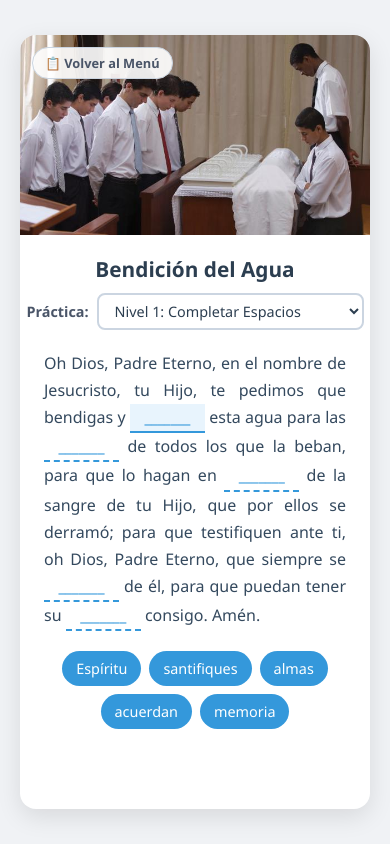
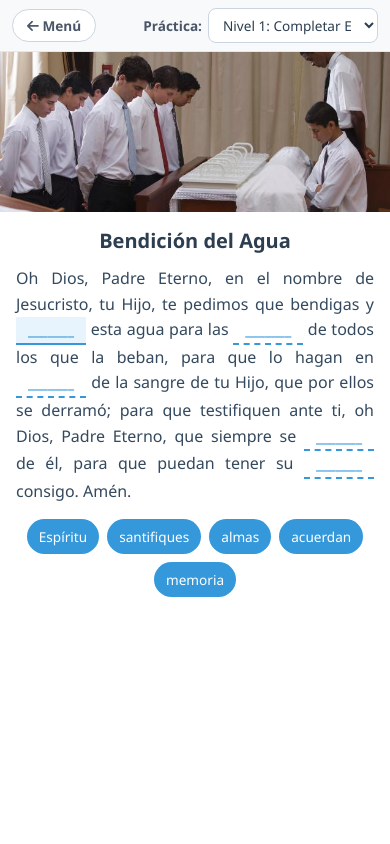
Before and after one commit to PaulRosado/Practica-de-Ordenanzas-SUD, a plain HTML site: page index.html in a window 390 px wide. Both pictures are taken after a click on the button "Bendición del Agua". Drawn offline with Linux system fonts and the light colour scheme.

Commit message:
Add files via upload

```diff
--- a/index.html
+++ b/index.html
@@ -14,8 +14,8 @@
         <!-- PANTALLA DE INICIO (MENU PRINCIPAL) -->
         <div id="welcome-screen" class="screen">
             <div class="menu-image-section">
-                <!-- Imagen de los élderes en el inicio -->
-                <img src="Elders.png" alt="Élderes" id="menu-img">
+                <!-- Imagen de los élderes con nuevo fondo azul integrado -->
+                <img src="/Elders.png" alt="Élderes" id="menu-img">
             </div>
             <div class="menu-content-section">
                 <h1>Práctica de Memorización</h1>
@@ -34,16 +34,12 @@
 
         <!-- PANTALLA DEL JUEGO INTERACTIVO -->
         <div id="game-screen" class="screen hidden">
-            <!-- Botón Volver al Menú Principal -->
-            <button id="back-to-menu-btn" class="back-btn">📋 Volver al Menú</button>
 
-            <div class="image-section">
-                <!-- Imagen de la mesa de Santa Cena durante la práctica -->
-                <img src="Blessing_the_sacrament.jpg" alt="Bendición de la Santa Cena" id="character-img">
-            </div>
-
-            <div class="progress-header">
-                <h2 id="ordinance-title">Bendición del ...</h2>
+            <!-- Encabezado de Navegación y Control Superior -->
+            <div class="top-nav-bar">
+                <button id="back-to-menu-btn" class="back-btn">
+                    <i class="fa-solid fa-arrow-left"></i> Menú
+                </button>
                 <div class="selector-container">
                     <label for="level-selector">Práctica:</label>
                     <select id="level-selector" class="styled-select">
@@ -54,10 +50,22 @@
                 </div>
             </div>
 
-            <div class="content-section" id="game-stage">
-                <!-- Contenido interactivo generado dinámicamente por JS -->
+            <!-- Imagen Visual de la Ordenanza -->
+            <div class="image-section">
+                <img src="Blessing_the_sacrament.jpg" alt="Bendición de la Santa Cena" id="character-img">
             </div>
 
+            <!-- Título de la Ordenanza Activa -->
+            <div class="progress-header">
+                <h2 id="ordinance-title">Bendición del ...</h2>
+            </div>
+
+            <!-- Escenario de Juego -->
+            <div class="content-section" id="game-stage">
+                <!-- Contenido generado dinámicamente por JS -->
+            </div>
+
+            <!-- Mensajes y Controles de Acción -->
             <div class="footer-section">
                 <div id="feedback-message" class="feedback"></div>
                 <div class="controls-container">
--- a/style.css
+++ b/style.css
@@ -14,27 +14,29 @@ body {
     padding: 20px;
 }
 
+/* Contenedor Principal Adaptable */
 .game-container {
     background-color: #ffffff;
     border-radius: 16px;
     box-shadow: 0 8px 24px rgba(0, 0, 0, 0.1);
     overflow: hidden;
-    max-width: 500px; /* Ajustado para un formato más cómodo */
+    max-width: 500px;
     width: 100%;
+    transition: all 0.3s ease;
 }
 
 .screen {
     width: 100%;
-    display: block;
 }
 
-/* --- ESTILOS DE LA VENTANA DE INICIO --- */
+/* --- VENTANA DE INICIO --- */
 .menu-image-section {
     width: 100%;
-    height: 380px;
-    background-color: #111;
+    height: 360px;
+    background-color: #3498db; /* Mismo color azul que el botón de agua */
     display: flex;
     justify-content: center;
+    align-items: flex-end;
 }
 
 .menu-image-section img {
@@ -45,20 +47,20 @@ body {
 }
 
 .menu-content-section {
-    padding: 30px 24px;
+    padding: 24px 20px;
     text-align: center;
 }
 
 .menu-content-section h1 {
-    font-size: 1.6rem;
+    font-size: 1.5rem;
     color: #2c3e50;
     margin-bottom: 8px;
 }
 
 .menu-subtitle {
-    font-size: 0.95rem;
+    font-size: 0.9rem;
     color: #718096;
-    margin-bottom: 24px;
+    margin-bottom: 20px;
 }
 
 .menu-buttons {
@@ -72,7 +74,7 @@ body {
     color: white;
     border: none;
     padding: 14px;
-    font-size: 1.05rem;
+    font-size: 1rem;
     font-weight: bold;
     border-radius: 12px;
     cursor: pointer;
@@ -84,78 +86,141 @@ body {
 }
 
 .menu-btn:hover { background-color: #1a252f; transform: translateY(-1px); }
-
-.secondary-menu-btn {
-    background-color: #3498db;
-}
+.secondary-menu-btn { background-color: #3498db; }
 .secondary-menu-btn:hover { background-color: #2980b9; }
 
-/* --- ESTILOS DE LA VENTANA DE JUEGO --- */
+
+/* --- NUEVA BARRA DE NAVEGACIÓN SUPERIOR DEL JUEGO --- */
+.top-nav-bar {
+    background-color: #f8f9fa;
+    border-bottom: 1px solid #e2e8f0;
+    padding: 10px 16px;
+    display: flex;
+    justify-content: space-between;
+    align-items: center;
+    gap: 10px;
+}
+
 .back-btn {
-    position: absolute;
-    margin: 12px;
-    z-index: 10;
-    background: rgba(255, 255, 255, 0.9);
+    background: #ffffff;
     border: 1px solid #cbd5e1;
-    padding: 6px 12px;
+    padding: 6px 14px;
     border-radius: 20px;
-    font-size: 0.8rem;
+    font-size: 0.85rem;
     font-weight: bold;
     cursor: pointer;
     color: #4a5568;
     transition: all 0.2s;
 }
-.back-btn:hover { background: #fff; box-shadow: 0 2px 8px rgba(0,0,0,0.15); }
+.back-btn:hover { background: #edf2f7; }
 
-.image-section { width: 100%; height: 200px; background-color: #eaeaea; position: relative; }
+.selector-container {
+    display: flex;
+    align-items: center;
+    gap: 6px;
+}
+
+.selector-container label {
+    font-size: 0.85rem;
+    font-weight: bold;
+    color: #4a5568;
+}
+
+.styled-select {
+    padding: 6px 10px;
+    font-size: 0.85rem;
+    border: 1px solid #cbd5e1;
+    border-radius: 8px;
+    background-color: white;
+    color: #2c3e50;
+    cursor: pointer;
+    outline: none;
+}
+.styled-select:focus { border-color: #3498db; }
+
+
+/* --- CUERPO INTERACTIVO DEL JUEGO --- */
+.image-section {
+    width: 100%;
+    height: 160px;
+    background-color: #eaeaea;
+}
 .image-section img { width: 100%; height: 100%; object-fit: cover; display: block; }
-.progress-header { padding: 20px 24px 0 24px; text-align: center; }
-h2 { color: #2c3e50; font-size: 1.3rem; }
-.selector-container { margin-top: 10px; display: flex; justify-content: center; align-items: center; gap: 8px; }
-.selector-container label { font-size: 0.9rem; font-weight: 600; color: #4a5568; }
-.styled-select { padding: 6px 12px; font-size: 0.9rem; border: 2px solid #cbd5e1; border-radius: 8px; background-color: white; color: #2c3e50; cursor: pointer; }
-.styled-select:focus { border-color: #3498db; outline: none; }
-.content-section { padding: 20px 24px; min-height: 200px; }
-.prayer-text { font-size: 1rem; line-height: 1.7; color: #34495e; text-align: justify; }
 
-.blank-space { display: inline-block; min-width: 75px; border-bottom: 2px dashed #3498db; color: #3498db; font-weight: bold; text-align: center; cursor: pointer; padding: 0 4px; }
+.progress-header { padding: 15px 20px 0 20px; text-align: center; }
+h2 { color: #2c3e50; font-size: 1.25rem; }
+
+.content-section { padding: 16px 20px; min-height: 180px; }
+.prayer-text { font-size: 1rem; line-height: 1.6; color: #34495e; text-align: justify; }
+
+/* Espacios vacíos ajustados para móviles */
+.blank-space { display: inline-block; min-width: 70px; border-bottom: 2px dashed #3498db; color: #3498db; font-weight: bold; text-align: center; cursor: pointer; padding: 0 2px; }
 .blank-space.filled { color: #2c3e50; border-bottom: 2px solid #2c3e50; }
 .blank-space.active { background-color: #e8f4fd; border-bottom: 2px solid #3498db; }
 
-.options-container { display: flex; flex-wrap: wrap; justify-content: center; gap: 8px; margin-top: 20px; }
-.word-btn { background-color: #3498db; color: white; border: none; padding: 8px 14px; font-size: 0.9rem; border-radius: 20px; cursor: pointer; transition: all 0.2s; }
+.options-container { display: flex; flex-wrap: wrap; justify-content: center; gap: 8px; margin-top: 15px; }
+.word-btn { background-color: #3498db; color: white; border: none; padding: 8px 12px; font-size: 0.85rem; border-radius: 20px; cursor: pointer; transition: all 0.2s; }
 .word-btn:hover { background-color: #2980b9; }
 .word-btn:disabled { background-color: #bdc3c7; cursor: not-allowed; }
 
+/* Listas ordenables */
 .sortable-list { display: flex; flex-direction: column; gap: 6px; }
-.phrase-item { background-color: #f8f9fa; border: 1px solid #e2e8f0; padding: 10px 14px; border-radius: 8px; cursor: grab; font-size: 0.9rem; color: #2c3e50; display: flex; align-items: center; gap: 10px; user-select: none; }
+.phrase-item { background-color: #f8f9fa; border: 1px solid #e2e8f0; padding: 10px 12px; border-radius: 8px; cursor: grab; font-size: 0.85rem; color: #2c3e50; display: flex; align-items: center; gap: 8px; user-select: none; }
 .phrase-item::before { content: "☰"; color: #a0aec0; }
 .phrase-item.dragging { opacity: 0.5; background-color: #e2e8f0; }
 
+/* Textarea de voz */
 .textarea-container { width: 100%; }
-.prayer-textarea { width: 100%; height: 140px; padding: 12px; border: 2px solid #cbd5e1; border-radius: 8px; font-size: 0.95rem; color: #2c3e50; resize: none; line-height: 1.5; }
+.prayer-textarea { width: 100%; height: 120px; padding: 10px; border: 2px solid #cbd5e1; border-radius: 8px; font-size: 0.9rem; color: #2c3e50; resize: none; line-height: 1.4; }
 .prayer-textarea:focus { border-color: #3498db; outline: none; }
-.hint-text { font-size: 0.8rem; color: #718096; margin-top: 6px; text-align: left; }
+.hint-text { font-size: 0.75rem; color: #718096; margin-top: 4px; }
 
-.voice-controls { display: flex; justify-content: center; margin-top: 15px; }
-.voice-btn { background-color: #e2e8f0; color: #4a5568; border: none; padding: 10px 18px; font-size: 0.95rem; font-weight: bold; border-radius: 30px; cursor: pointer; display: flex; align-items: center; gap: 10px; transition: all 0.3s ease; }
-.voice-btn:hover { background-color: #cbd5e1; }
+.voice-controls { display: flex; justify-content: center; margin-top: 12px; }
+.voice-btn { background-color: #e2e8f0; color: #4a5568; border: none; padding: 10px 16px; font-size: 0.9rem; font-weight: bold; border-radius: 30px; cursor: pointer; display: flex; align-items: center; gap: 8px; transition: all 0.3s ease; }
 .voice-btn.listening { background-color: #e74c3c; color: white; animation: pulse 1.5s infinite; }
 
 @keyframes pulse {
     0% { transform: scale(1); box-shadow: 0 0 0 0 rgba(231, 76, 60, 0.4); }
-    70% { transform: scale(1.03); box-shadow: 0 0 0 10px rgba(231, 76, 60, 0); }
+    70% { transform: scale(1.02); box-shadow: 0 0 0 8px rgba(231, 76, 60, 0); }
     100% { transform: scale(1); box-shadow: 0 0 0 0 rgba(231, 76, 60, 0); }
 }
 
-.footer-section { padding: 0 24px 24px 24px; text-align: center; }
-.feedback { font-size: 0.95rem; font-weight: bold; margin-bottom: 12px; min-height: 24px; }
+.footer-section { padding: 0 20px 20px 20px; text-align: center; }
+.feedback { font-size: 0.9rem; font-weight: bold; margin-bottom: 10px; min-height: 22px; }
 .correct { color: #27ae60; }
 .incorrect { color: #c0392b; }
-.controls-container { display: flex; justify-content: center; gap: 12px; }
-.main-btn { padding: 10px 24px; font-size: 0.95rem; font-weight: 600; border: none; border-radius: 8px; cursor: pointer; }
+.controls-container { display: flex; justify-content: center; gap: 10px; }
+.main-btn { padding: 10px 20px; font-size: 0.9rem; font-weight: 600; border: none; border-radius: 8px; cursor: pointer; }
 #action-btn { background-color: #3498db; color: white; }
 .success-btn { background-color: #27ae60; color: white; }
 .secondary-btn { background-color: #718096; color: white; }
 
 .hidden { display: none !important; }
+
+/* --- MEDIA QUERY PARA DISPOSITIVOS MÓVILES EXTREMOS O AJUSTADOS --- */
+@media (max-width: 480px) {
+    body {
+        padding: 0;
+    }
+    .game-container {
+        border-radius: 0;
+        box-shadow: none;
+        min-height: 100vh;
+    }
+    .menu-image-section {
+        height: 290px;
+    }
+    .top-nav-bar {
+        padding: 8px 12px;
+    }
+    .styled-select {
+        max-width: 170px; /* Evita que el selector empuje al botón de volver */
+    }
+    .content-section {
+        padding: 12px 16px;
+    }
+    .phrase-item {
+        font-size: 0.8rem;
+        padding: 8px 10px;
+    }
+}
```
